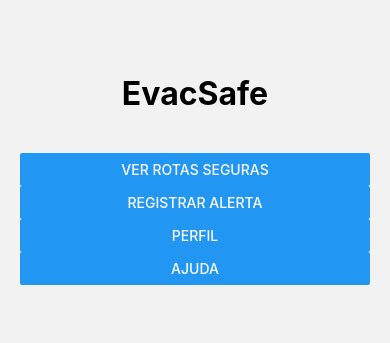
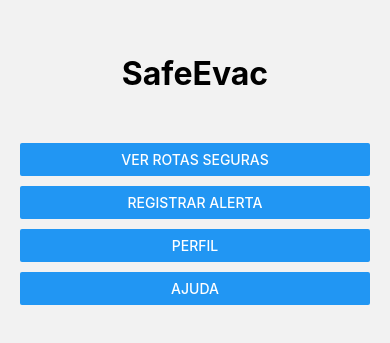
Before and after one commit to kauazipf/SafeEvac, a React Native app: screen /Home in a window 390 px wide. Shown: the part 243-586 px from the top of the page. Built offline with nearby package versions, Linux system fonts and the light colour scheme.

Commit message:
Criação das novas paginas do projeto e inserção das rotas na pagina principal.

```diff
--- a/src/routes/index.tsx
+++ b/src/routes/index.tsx
@@ -1,7 +1,11 @@
 import React from 'react';
 import { NavigationContainer } from '@react-navigation/native';
 import { createNativeStackNavigator } from '@react-navigation/native-stack';
-import Home from './../screens/Home';
+import Home from '../screens/Home';
+import Routes from './../screens/Routes';
+import AlertForm from './../screens/AlertForm';
+import Profile from './../screens/Profile';
+import Help from './../screens/Help';
 
 const Stack = createNativeStackNavigator();
 
@@ -10,6 +14,10 @@ export default function AppRoutes() {
     <NavigationContainer>
       <Stack.Navigator initialRouteName="Home" screenOptions={{ headerShown: false }}>
         <Stack.Screen name="Home" component={Home} />
+        <Stack.Screen name="Routes" component={Routes} />
+        <Stack.Screen name="AlertForm" component={AlertForm} />
+        <Stack.Screen name="Profile" component={Profile} />
+        <Stack.Screen name="Help" component={Help} />
       </Stack.Navigator>
     </NavigationContainer>
   );
--- /dev/null
+++ b/src/screens/AlertForm.tsx
@@ -0,0 +1,10 @@
+import React from 'react';
+import { View, Text } from 'react-native';
+
+export default function AlertForm() {
+  return (
+    <View>
+      <Text>Formulário de Alerta</Text>
+    </View>
+  );
+}
--- /dev/null
+++ b/src/screens/Help.tsx
@@ -0,0 +1,10 @@
+import React from 'react';
+import { View, Text } from 'react-native';
+
+export default function Help() {
+  return (
+    <View>
+      <Text>Ajuda e Dicas</Text>
+    </View>
+  );
+}
--- a/src/screens/Home.tsx
+++ b/src/screens/Home.tsx
@@ -7,7 +7,7 @@ export default function Home() {
 
   return (
     <View style={styles.container}>
-      <Text style={styles.title}>EvacSafe</Text>
+      <Text style={styles.title}>SafeEvac</Text>
       <Button title="Ver rotas seguras" onPress={() => navigation.navigate('Routes')} />
       <Button title="Registrar alerta" onPress={() => navigation.navigate('AlertForm')} />
       <Button title="Perfil" onPress={() => navigation.navigate('Profile')} />
@@ -17,6 +17,6 @@ export default function Home() {
 }
 
 const styles = StyleSheet.create({
-  container: { flex: 1, justifyContent: 'center', padding: 20 },
+  container: { flex: 1, justifyContent: 'center', padding: 20, gap: 10 },
   title: { fontSize: 32, fontWeight: 'bold', marginBottom: 40, textAlign: 'center' },
 });
--- /dev/null
+++ b/src/screens/Profile.tsx
@@ -0,0 +1,10 @@
+import React from 'react';
+import { View, Text } from 'react-native';
+
+export default function Profile() {
+  return (
+    <View>
+      <Text>Perfil do Usuário</Text>
+    </View>
+  );
+}
--- /dev/null
+++ b/src/screens/Routes.tsx
@@ -0,0 +1,10 @@
+import React from 'react';
+import { View, Text } from 'react-native';
+
+export default function Routes() {
+  return (
+    <View>
+      <Text>Rotas Seguras</Text>
+    </View>
+  );
+}
```
